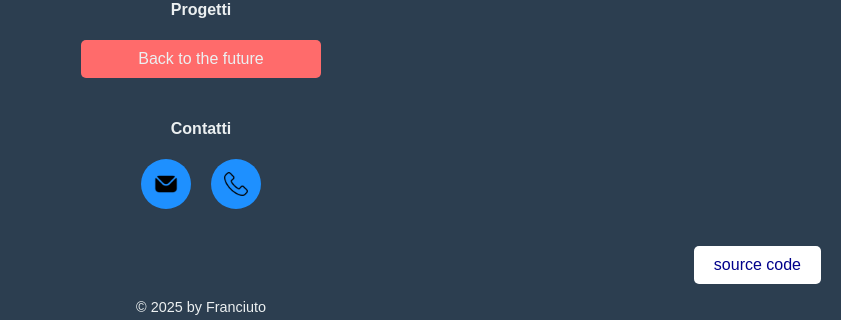
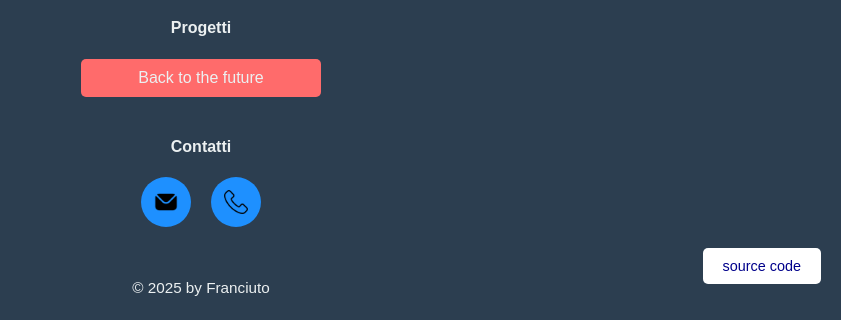
Before and after one commit to Franciuto/Html4School, a plain HTML site: page 03 - Webuser/index.html in a window 1280 px wide. Shown: the part 496-816 px from the top of the page, without its empty margins (439-1280 px from the left). Drawn offline with Linux system fonts and the light colour scheme.

Commit message:
Refactor footer structure and update styles for consistency

```diff
--- a/03 - Webuser/index.html
+++ b/03 - Webuser/index.html
@@ -47,7 +47,9 @@
       <img src="./index/img/Telephone.png" alt="Telefono" class="button-icon" />
     </a>
   </div>
-  <p class="footer">© 2025 by Franciuto</p>
+</body>
+<footer>
+  <p id="copyright"">© 2025 by Franciuto</p>
   <a href="https://github.com/Franciuto/Html4School/tree/648ce925ed96c5767374b6360cab9b56b3ee2b14/03%20-%20Webuser" class="floating-button">source code</a>
-</body>
+</footer>
 </html>
--- a/03 - Webuser/index/style.css
+++ b/03 - Webuser/index/style.css
@@ -1,4 +1,4 @@
-/* Palette di Colori */
+ /* Palette di Colori */
 :root {
     --primary-color: #1E90FF; /* Blu brillante */
     --secondary-color: #FF6B6B; /* Rosso corallo */
@@ -123,8 +123,8 @@
   }
 
   /* Footer */
-  .footer {
-    margin-top: 70px;
+  footer {
+    margin-top: 1.3%;
     font-size: 0.9em;
     color: var(--text-color);
   }
@@ -146,3 +146,7 @@
   .floating-button:hover {
     background-color: var(--hover-color);
   }
+
+  #copyright {
+    font-size: 106%;
+  }
```
